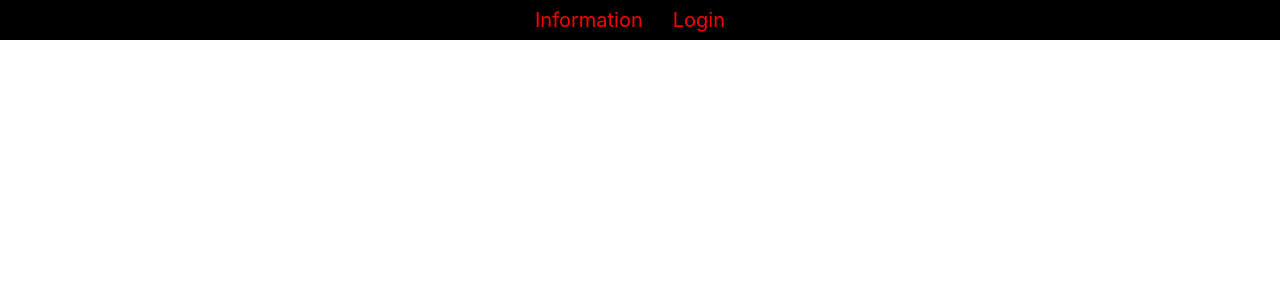
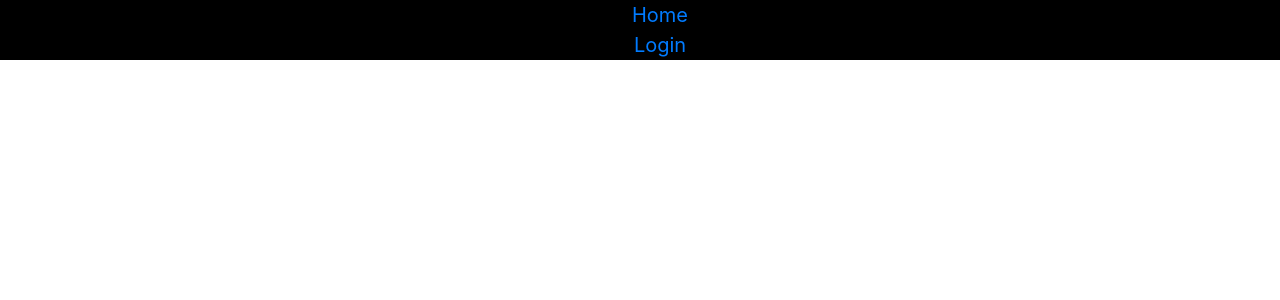
Before and after one commit to tareqrahman1997/customer-display, a React (Create React App) app: page / in a window 1280 px wide. Shown: the top 300 px of the page. Built offline with nearby package versions, Linux system fonts and the light colour scheme.

Commit message:
hosting pat added

```diff
--- a/src/App.css
+++ b/src/App.css
@@ -1,38 +1,16 @@
-.App {
+.header{
   text-align: center;
+
 }
+.header nav{
+    background-color:black;
+    line-height: 30px;
+    font-size: 20px;
 
-.App-logo {
-  height: 40vmin;
-  pointer-events: none;
+
+
 }
-
-@media (prefers-reduced-motion: no-preference) {
-  .App-logo {
-    animation: App-logo-spin infinite 20s linear;
-  }
+.header ul li{
+  list-style: none;
+  text-decoration: none;
 }
-
-.App-header {
-  background-color: #282c34;
-  min-height: 100vh;
-  display: flex;
-  flex-direction: column;
-  align-items: center;
-  justify-content: center;
-  font-size: calc(10px + 2vmin);
-  color: white;
-}
-
-.App-link {
-  color: #61dafb;
-}
-
-@keyframes App-logo-spin {
-  from {
-    transform: rotate(0deg);
-  }
-  to {
-    transform: rotate(360deg);
-  }
-}
--- a/src/App.js
+++ b/src/App.js
@@ -1,6 +1,5 @@
 import React from 'react';
 import './App.css';
-import Header from './components/Header/Header';
 import CustomerInfo from './components/CustomerInfo/CustomerInfo';
 
 import {
@@ -18,23 +17,42 @@ import Login from './components/Login/Login';
 
 
 
+
 function App() {
   return (
     <div>
-        <Header></Header>
         <Router>
+         <div className="header">
+            <nav>
+
+              <ul>
+                <li>
+                  <Link to="/customerInfo">Home</Link>
+                </li>
+                <li>
+                  <Link to="/login">Login</Link>
+                  <Link to="/customerAddId"></Link>
+                </li>
+              </ul>
+            </nav>
+         </div>
           <Switch>
+
             <Route path="/customerAddId">
-              <CustomerAddId></CustomerAddId>
+                <CustomerAddId></CustomerAddId>
             </Route>
+
             <Route path="/customerInfo">
                <CustomerInfo></CustomerInfo>
             </Route>
+
             <Route path="/login">
                 <Login></Login>
             </Route>
+
           </Switch>
         </Router>
+
 
 
 
--- a/src/components/Header/Header.css
+++ b/src/components/Header/Header.css
@@ -2,17 +2,14 @@
     text-align: center;
 }
 .header nav{
-    background-color: black;
-    border: black;
-    line-height: 40px;
-    font-size: 20px;
+
 }
-nav a{
+nav{
     text-decoration: none;
     color: red;
     margin-right: 20px;
     padding: 5px;
 }
-nav a:hover{
+nav :hover{
     background-color: gray;
 }
--- a/src/components/Header/Header.js
+++ b/src/components/Header/Header.js
@@ -1,12 +1,24 @@
 import React from 'react';
-import './Header.css';
+//import './Header.css';
+import { BrowserRouter as Link
+  } from "react-router-dom";
 
 const Header = () => {
     return (
         <div className="header">
             <nav>
-                <a href="/customerInfo">Information</a>
-                <a href="/login">Login</a>
+                <ul>
+                    <li>
+                        <Link  to="/customerInfo">Information</Link>
+                    </li>
+                    <li>
+                        <Link to="/login">Login</Link>
+                    </li>
+                </ul>
+
+
+
+
 
             </nav>
         </div>
```
